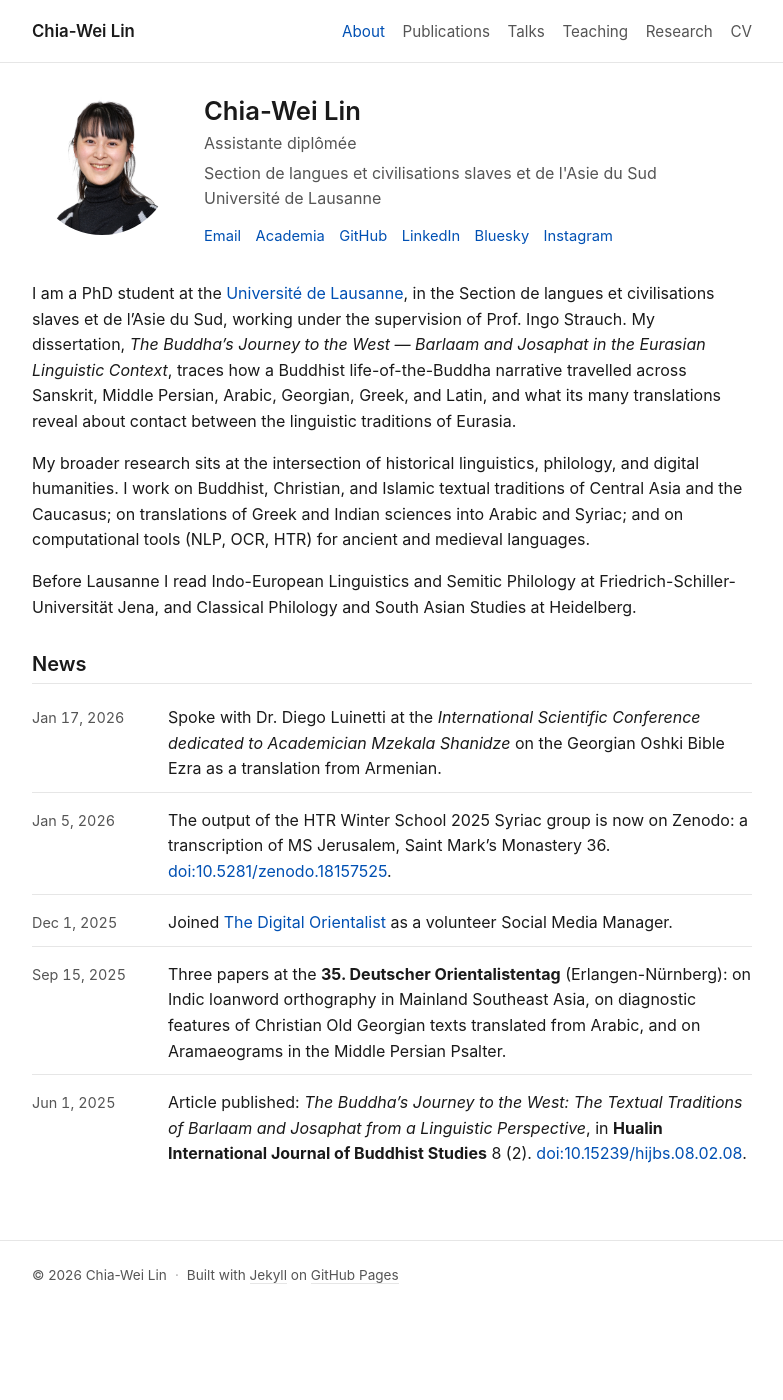
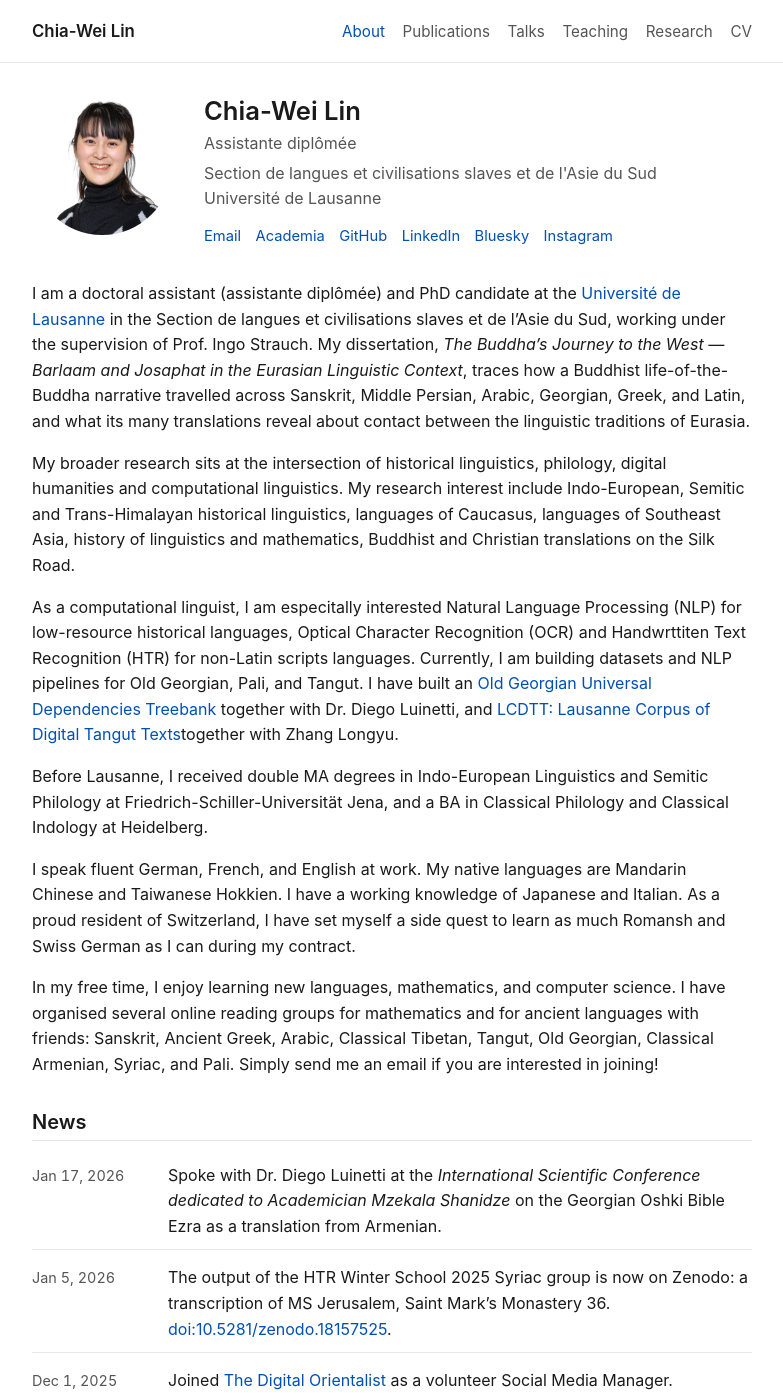
Before and after one commit to chiaweilinunil/chiaweilinunil.github.io, a Jekyll site: the page built from index.md, in a window 1280 px wide and 1400 px high. Shown: the whole window, without its empty margins (248-1031 px from the left). Built offline with Jekyll 4.4.1, drawn with Linux system fonts in a browser that asks for light colours.

Commit message:
update index.md

```diff
--- a/index.md
+++ b/index.md
@@ -4,8 +4,14 @@ title: About
 permalink: /
 ---
 
-I am a PhD student at the [Université de Lausanne](https://www.unil.ch/), in the Section de langues et civilisations slaves et de l'Asie du Sud, working under the supervision of Prof. Ingo Strauch. My dissertation, *The Buddha's Journey to the West — Barlaam and Josaphat in the Eurasian Linguistic Context*, traces how a Buddhist life-of-the-Buddha narrative travelled across Sanskrit, Middle Persian, Arabic, Georgian, Greek, and Latin, and what its many translations reveal about contact between the linguistic traditions of Eurasia.
+I am a doctoral assistant (assistante diplômée) and PhD candidate at the [Université de Lausanne](https://www.unil.ch/) in the Section de langues et civilisations slaves et de l'Asie du Sud, working under the supervision of Prof. Ingo Strauch. My dissertation, *The Buddha's Journey to the West — Barlaam and Josaphat in the Eurasian Linguistic Context*, traces how a Buddhist life-of-the-Buddha narrative travelled across Sanskrit, Middle Persian, Arabic, Georgian, Greek, and Latin, and what its many translations reveal about contact between the linguistic traditions of Eurasia.
 
-My broader research sits at the intersection of historical linguistics, philology, and digital humanities. I work on Buddhist, Christian, and Islamic textual traditions of Central Asia and the Caucasus; on translations of Greek and Indian sciences into Arabic and Syriac; and on computational tools (NLP, OCR, HTR) for ancient and medieval languages.
+My broader research sits at the intersection of historical linguistics, philology, digital humanities and computational linguistics. My research interest include Indo-European, Semitic and Trans-Himalayan historical linguistics, languages of Caucasus, languages of Southeast Asia, history of linguistics and mathematics, Buddhist and Christian translations on the Silk Road.
 
-Before Lausanne I read Indo-European Linguistics and Semitic Philology at Friedrich-Schiller-Universität Jena, and Classical Philology and South Asian Studies at Heidelberg.
+As a computational linguist, I am especitally interested Natural Language Processing (NLP) for low-resource historical languages, Optical Character Recognition (OCR) and Handwrttiten Text Recognition (HTR) for non-Latin scripts languages. Currently, I am building datasets and NLP pipelines for Old Georgian, Pali, and Tangut. I have built an [Old Georgian Universal Dependencies Treebank](https://github.com/UniversalDependencies/UD_Old_Georgian-OGLauRo/tree/dev) together with Dr. Diego Luinetti, and [LCDTT: Lausanne Corpus of Digital Tangut Texts](https://github.com/chiaweilinunil/LCDTT-tangut)together with Zhang Longyu.
+
+Before Lausanne, I received double MA degrees in Indo-European Linguistics and Semitic Philology at Friedrich-Schiller-Universität Jena, and a BA in Classical Philology and Classical Indology at Heidelberg.
+
+I speak fluent German, French, and English at work. My native languages are Mandarin Chinese and Taiwanese Hokkien. I have a working knowledge of Japanese and Italian. As a proud resident of Switzerland, I have set myself a side quest to learn as much Romansh and Swiss German as I can during my contract.
+
+In my free time, I enjoy learning new languages, mathematics, and computer science. I have organised several online reading groups for mathematics and for ancient languages with friends: Sanskrit, Ancient Greek, Arabic, Classical Tibetan, Tangut, Old Georgian, Classical Armenian, Syriac, and Pali. Simply send me an email if you are interested in joining!
```
